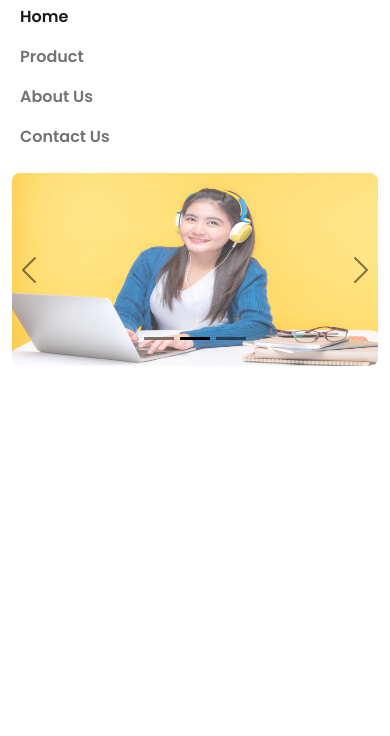
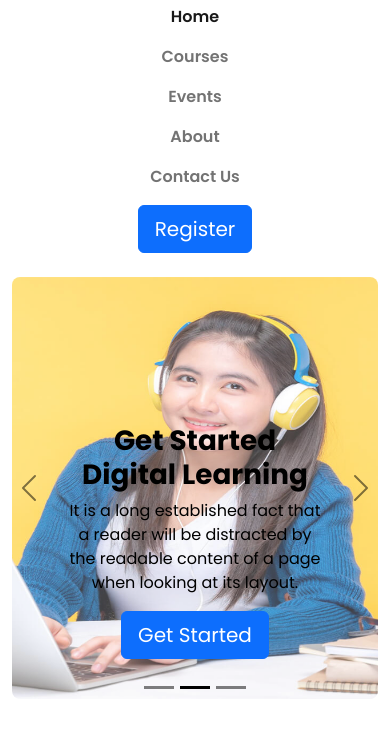
Before and after one commit to aminuls/Education-with-Tech, a plain HTML site: page index.html in a window 390 px wide. Both pictures are taken after a click on the button 350 px from the left and 31 px from the top of the page. Shown: the part 58-794 px from the top of the page. Drawn offline with nearby package versions, Linux system fonts and the light colour scheme.

Commit message:
header and carousel is responsive now

```diff
--- a/index.html
+++ b/index.html
@@ -1,6 +1,5 @@
 <!doctype html>
 <html lang="en">
-
 <head>
     <meta charset="utf-8">
     <meta name="viewport" content="width=device-width, initial-scale=1">
@@ -21,14 +20,19 @@
         body {
             font-family: 'Poppins', sans-serif;
         }
+        @media only screen and (max-width:576px) {
+            .slider-img {
+                min-height: 50vh;
+                object-fit: cover;
+            }
+        }
     </style>
 </head>
-
 <body>
     <header>
         <section>
             <!-- Nav start -->
-            <nav class="navbar navbar-expand-md">
+            <nav class="navbar navbar-expand-lg">
                 <div class="container d-flex justify-content-between">
                     <a class="navbar-brand fw-bolder fs-2" href="#">Education with Tech</a>
                     <button class="navbar-toggler" type="button" data-bs-toggle="collapse"
@@ -37,18 +41,25 @@
                         <span class="navbar-toggler-icon"></span>
                     </button>
                     <div class="collapse navbar-collapse" id="navbarSupportedContent">
-                        <ul class="navbar-nav ms-auto mb-2 mb-lg-0 fw-semibold">
+                        <ul class="navbar-nav ms-auto mb-2 mb-lg-0 fw-semibold text-center d-flex align-items-center">
                             <li class="nav-item px-2">
                                 <a class="nav-link active" aria-current="page" href="#">Home</a>
                             </li>
                             <li class="nav-item px-2">
-                                <a class="nav-link" href="#">Product</a>
+                                <a class="nav-link" href="#">Courses</a>
                             </li>
                             <li class="nav-item px-2">
-                                <a class="nav-link" href="#">About Us</a>
+                                <a class="nav-link" href="#">Events</a>
+                            </li>
+                            <li class="nav-item px-2">
+                                <a class="nav-link" href="#">About</a>
                             </li>
                             <li class="nav-item px-2">
                                 <a class="nav-link" href="#">Contact Us</a>
+                            </li>
+                            <li class="nav-item px-2">
+                                <a class="nav-link" href="#"><button type="button"
+                                        class="btn btn-lg btn-primary rounded-2">Register</button></a>
                             </li>
                         </ul>
                     </div>
@@ -61,46 +72,54 @@
         <section>
             <!-- carousel start -->
             <div id="carouselExampleDark" class="carousel carousel-dark slide container" data-bs-ride="carousel">
-                <div class="carousel-indicators">
-                  <button type="button" data-bs-target="#carouselExampleDark" data-bs-slide-to="0" class="active" aria-current="true" aria-label="Slide 1"></button>
-                  <button type="button" data-bs-target="#carouselExampleDark" data-bs-slide-to="1" aria-label="Slide 2"></button>
-                  <button type="button" data-bs-target="#carouselExampleDark" data-bs-slide-to="2" aria-label="Slide 3"></button>
+                <div class="carousel-indicators m-0">
+                    <button type="button" data-bs-target="#carouselExampleDark" data-bs-slide-to="0" class="active"
+                        aria-current="true" aria-label="Slide 1"></button>
+                    <button type="button" data-bs-target="#carouselExampleDark" data-bs-slide-to="1"
+                        aria-label="Slide 2"></button>
+                    <button type="button" data-bs-target="#carouselExampleDark" data-bs-slide-to="2"
+                        aria-label="Slide 3"></button>
                 </div>
                 <div class="carousel-inner rounded-3">
                     <div class="carousel-item active position-relative">
-                        <img src="./images/cover/cover-1.png" class="opacity-75 d-block w-100" alt="cover-1">
-                        <div class="carousel-caption d-none d-md-block position-absolute top-50">
-                            <h1 class="fw-bold">Get Started Digital <br>Learning</h1>
-                            <p>It is a long established fact that a reader will be distracted by the readable content of a page when looking at its layout.</p>
+                        <img src="./images/cover/cover-1.png" class="slider-img opacity-75 d-block w-100" alt="cover-1">
+                        <div class="carousel-caption d-block">
+                            <h1 class="fw-bold">Get Started Digital <br class="d-none d-sm-inline">Learning</h1>
+                            <p>It is a long established fact that a reader will be distracted by the readable content of
+                                a page when looking at its layout.</p>
                             <button type="button" class="btn btn-lg btn-primary rounded-2">Get Started</button>
                         </div>
                     </div>
                     <div class="carousel-item position-relative">
-                        <img src="./images/cover/cover-2.png" class="opacity-75 d-block w-100" alt="cover-2">
-                        <div class="carousel-caption d-none d-md-block position-absolute top-50">
-                            <h1 class="fw-bold">Get Started Digital <br>Learning</h1>
-                            <p>It is a long established fact that a reader will be distracted by the readable content of a page when looking at its layout.</p>
+                        <img src="./images/cover/cover-2.png" class="slider-img opacity-75 d-block w-100" alt="cover-2">
+                        <div class="carousel-caption d-block">
+                            <h1 class="fw-bold">Get Started Digital <br class="d-none d-sm-inline">Learning</h1>
+                            <p>It is a long established fact that a reader will be distracted by the readable content of
+                                a page when looking at its layout.</p>
                             <button type="button" class="btn btn-lg btn-primary rounded-2">Get Started</button>
                         </div>
                     </div>
                     <div class="carousel-item position-relative">
-                        <img src="./images/cover/cover-3.png" class="opacity-75 d-block w-100" alt="cover-3">
-                        <div class="carousel-caption d-none d-md-block position-absolute top-50">
-                            <h1 class="fw-bold">Get Started Digital <br>Learning</h1>
-                            <p>It is a long established fact that a reader will be distracted by the readable content of a page when looking at its layout.</p>
+                        <img src="./images/cover/cover-3.png" class="slider-img opacity-75 d-block w-100" alt="cover-3">
+                        <div class="carousel-caption d-block">
+                            <h1 class="fw-bold">Get Started Digital <br class="d-none d-sm-inline">Learning</h1>
+                            <p>It is a long established fact that a reader will be distracted by the readable content of
+                                a page when looking at its layout.</p>
                             <button type="button" class="btn btn-lg btn-primary rounded-2">Get Started</button>
                         </div>
                     </div>
                 </div>
-                <button class="carousel-control-prev" type="button" data-bs-target="#carouselExampleDark" data-bs-slide="prev">
-                  <span class="carousel-control-prev-icon" aria-hidden="true"></span>
-                  <span class="visually-hidden">Previous</span>
+                <button class="carousel-control-prev" type="button" data-bs-target="#carouselExampleDark"
+                    data-bs-slide="prev">
+                    <span class="carousel-control-prev-icon" aria-hidden="true"></span>
+                    <span class="visually-hidden">Previous</span>
                 </button>
-                <button class="carousel-control-next" type="button" data-bs-target="#carouselExampleDark" data-bs-slide="next">
-                  <span class="carousel-control-next-icon" aria-hidden="true"></span>
-                  <span class="visually-hidden">Next</span>
+                <button class="carousel-control-next" type="button" data-bs-target="#carouselExampleDark"
+                    data-bs-slide="next">
+                    <span class="carousel-control-next-icon" aria-hidden="true"></span>
+                    <span class="visually-hidden">Next</span>
                 </button>
-              </div>
+            </div>
             <!-- carousel end -->
         </section>
     </main>
```
